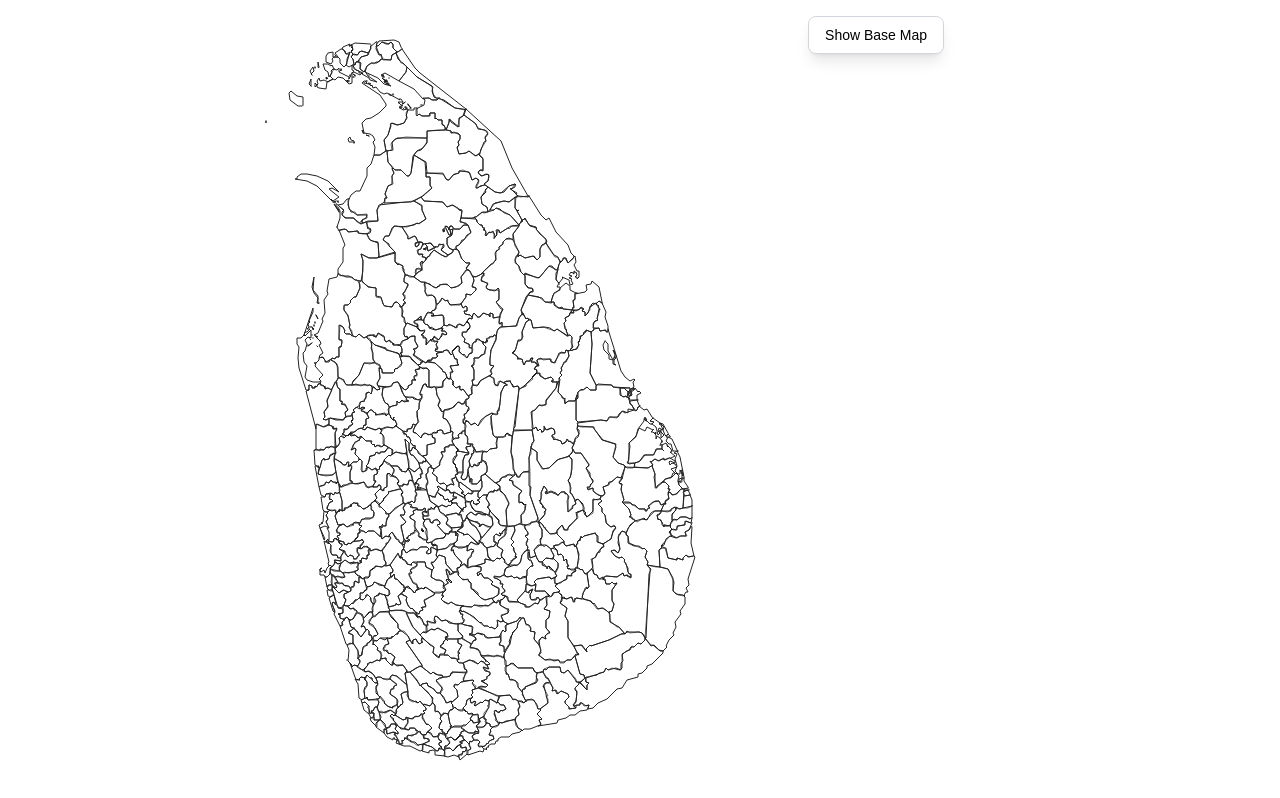
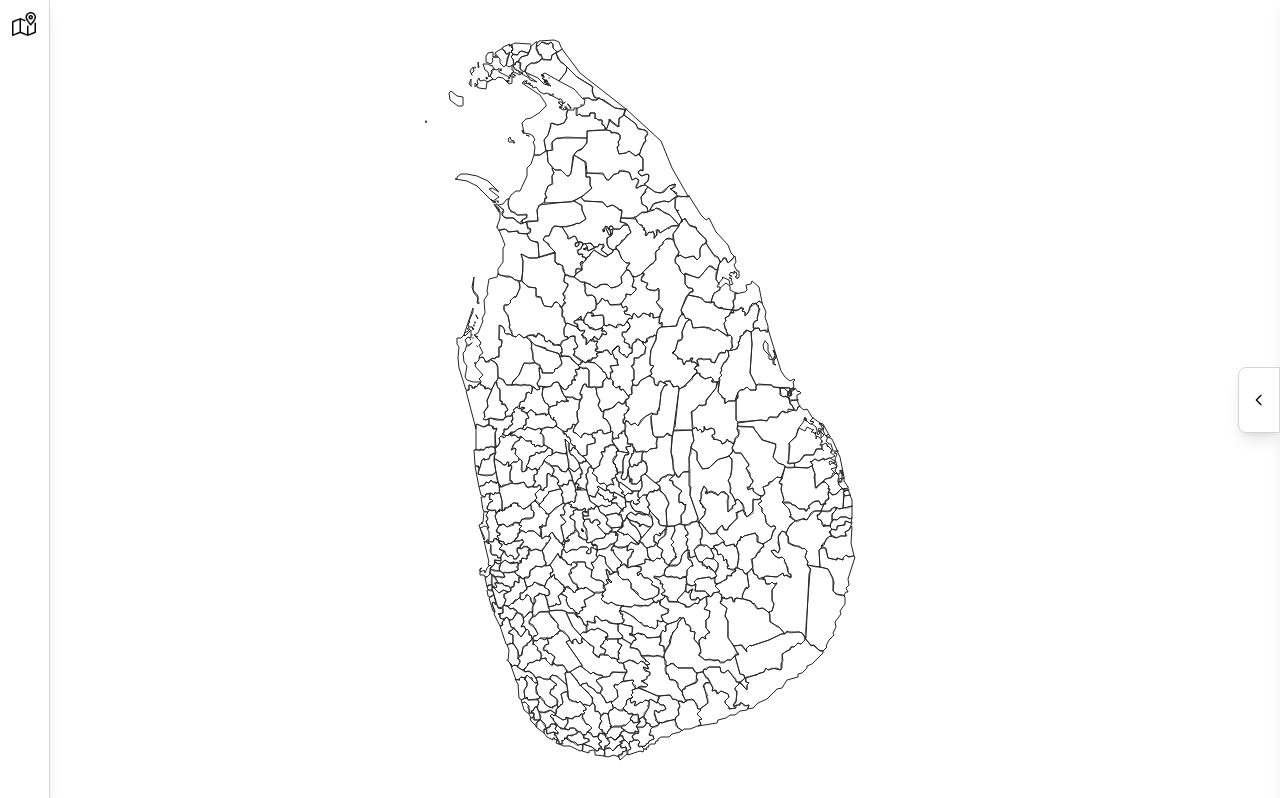
Before and after one commit to Dhammika-Mahendra/slgeogrid, a React (Vite) app: page / in a window 1280 px wide. Built offline with nearby package versions, Linux system fonts and the light colour scheme.

Commit message:
Basic layout and setup is done

```diff
--- a/src/App.jsx
+++ b/src/App.jsx
@@ -1,13 +1,34 @@
 import { useState } from 'react'
 import './index.css'
 import Map from './components/UI/map'
+import Drawer from './components/UI/Drawer/Drawer'
+import { MapProvider } from './components/context/MapContext'
+import Options from './components/UI/Options/Options'
 
 function App() {
+  const [isDrawerOpen, setIsDrawerOpen] = useState(false)
+
+  const toggleDrawer = () => {
+    setIsDrawerOpen(!isDrawerOpen)
+  }
 
   return (
-    <>
-      <Map/>
-    </>
+    <MapProvider>
+      <div className="relative">
+
+        {/* Main Content */}
+        <div className="w-full">
+          <Map/>
+        </div>
+
+        {/* Left Side Floating Element */}
+        <Options />
+
+        {/* Drawer */}
+        <Drawer isDrawerOpen={isDrawerOpen} toggleDrawer={toggleDrawer} />
+
+      </div>
+    </MapProvider>
   )
 }
 
--- /dev/null
+++ b/src/components/UI/Drawer/Drawer.jsx
@@ -0,0 +1,45 @@
+import React from 'react'
+
+export default function Drawer({ isDrawerOpen, toggleDrawer }) {
+  return (
+    <div>
+    <div
+        className={`fixed top-0 right-0 h-full bg-white border-l border-gray-300 shadow-lg transition-transform duration-300 ease-in-out z-[1001] ${
+          isDrawerOpen ? 'translate-x-0' : 'translate-x-full'
+        }`}
+        style={{ width: '600px' }}
+      >
+
+
+        {/* Drawer Content */}
+        <div className="p-4 h-full">
+          <h5>Drawer</h5>
+        </div>
+
+
+    </div>
+
+
+
+
+      {/* Drawer Toggle Button */}
+      <button
+        onClick={toggleDrawer}
+        className={`fixed top-1/2 -translate-y-1/2 bg-white hover:bg-gray-50 border border-gray-300 shadow-lg px-3 py-6 z-[1002] transition-all duration-300 ease-in-out ${
+          isDrawerOpen ? 'right-[600px]' : 'right-0'
+        } rounded-l-lg`}
+      >
+        <div className="flex flex-col items-center">
+          <svg
+            className={`w-4 h-4 transition-transform duration-300 ${isDrawerOpen ? '' : 'rotate-180'}`}
+            fill="none"
+            stroke="currentColor"
+            viewBox="0 0 24 24"
+          >
+            <path strokeLinecap="round" strokeLinejoin="round" strokeWidth={2} d="M9 5l7 7-7 7" />
+          </svg>
+        </div>
+      </button>
+    </div>
+  )
+}
--- a/src/components/UI/Map.jsx
+++ b/src/components/UI/Map.jsx
@@ -1,14 +1,15 @@
-import React, { useEffect, useRef, useState } from 'react'
+import React, { useEffect, useRef } from 'react'
 import L from 'leaflet'
 import * as topojson from 'topojson-client'
 import 'leaflet/dist/leaflet.css'
 import topoData from '../maps/SL-l3.json'
+import { useMap } from '../context/MapContext'
 
 export default function Map() {
   const mapRef = useRef(null)
   const mapInstanceRef = useRef(null)
   const tileLayerRef = useRef(null)
-  const [showTileLayer, setShowTileLayer] = useState(false)
+  const { showTileLayer} = useMap()
 
   useEffect(() => {
     // Initialize the map only once
@@ -64,6 +65,7 @@ export default function Map() {
               layer.setStyle({
                 weight: 2,
                 color: '#666',
+                fillColor: '#f0f0f0',
                 dashArray: '',
                 fillOpacity: 0.7,
               })
@@ -73,6 +75,7 @@ export default function Map() {
               const layer = e.target
               layer.setStyle({
                 weight: 1,
+                fillColor: '#ffffff',
                 color: '#222222',
                 fillOpacity: 0.3,
               })
@@ -87,22 +90,21 @@ export default function Map() {
     }
   }, [])
 
-
-  // Toggle tile layer
-  const toggleTileLayer = () => {
+  // Effect to handle tile layer toggling
+  useEffect(() => {
     if (!mapInstanceRef.current || !tileLayerRef.current) return
 
     if (showTileLayer) {
+      tileLayerRef.current.addTo(mapInstanceRef.current)
+    } else {
       mapInstanceRef.current.removeLayer(tileLayerRef.current)
-    } else {
-      tileLayerRef.current.addTo(mapInstanceRef.current)
     }
-    setShowTileLayer(!showTileLayer)
-  }
+  }, [showTileLayer])
+
 
   return (
     <div
-      className={`relative h-screen transition-all duration-300 w-[calc(100vw-320px)]`}
+      className={`relative h-screen transition-all duration-300`}
     >
       {/* Map Container */}
       <div
@@ -110,13 +112,6 @@ export default function Map() {
         className="absolute inset-0 w-full h-full"
       />
 
-      {/* Floating Toggle Button */}
-      <button
-        onClick={toggleTileLayer}
-        className="absolute top-4 right-4 z-[1000] bg-white hover:bg-gray-50 border border-gray-300 rounded-lg px-4 py-2 shadow-lg font-medium text-sm transition-colors"
-      >
-        {showTileLayer ? 'Hide Base Map' : 'Show Base Map'}
-      </button>
     </div>
   )
 }
--- /dev/null
+++ b/src/components/UI/Options/Optionbutton.jsx
@@ -0,0 +1,32 @@
+import React from 'react'
+
+export default function Optionbutton({
+  imageSrc,
+  altText = "Button",
+  isActive = false,
+  onClick,
+  tooltip,
+  className = ""
+}) {
+return (
+    <button
+        className={`w-10 h-10 m-1 border-none cursor-pointer transition-colors rounded ${
+            isActive
+                ? 'bg-grey-100 border border-grey-300'
+                : 'bg-white hover:bg-gray-50'
+        } ${className}`}
+        style={{
+            backgroundImage: `url(${imageSrc})`,
+            backgroundSize: '60%',
+            backgroundPosition: 'center',
+            backgroundRepeat: 'no-repeat'
+        }}
+        onClick={onClick}
+        title={tooltip}
+        aria-label={altText}
+    >
+        {/* Optional: Add screen reader text */}
+        <span className="sr-only">{altText}</span>
+    </button>
+)
+}
--- /dev/null
+++ b/src/components/UI/Options/Options.jsx
@@ -0,0 +1,25 @@
+import React from 'react'
+import mapIcon from '../../../assets/icons/map.png'
+import { useMap } from '../../context/MapContext'
+import Drawerbutton from './Optionbutton'
+
+export default function Options() {
+  const { showTileLayer, toggleTileLayer } = useMap()
+
+  return (
+    <div
+    className="fixed top-0 left-0 h-screen bg-white border-r border-gray-300 shadow-lg z-[1001]"
+    style={{ width: '50px' }}
+    >
+    {/* Content for the left floating element can be added here */}
+    <Drawerbutton
+      imageSrc={mapIcon}
+      altText="Toggle Base Map"
+      isActive={showTileLayer}
+      onClick={toggleTileLayer}
+      tooltip={showTileLayer ? 'Hide Base Map' : 'Show Base Map'}
+      className="w-7 h-7"
+    />
+    </div>
+  )
+}
--- /dev/null
+++ b/src/components/context/MapContext.jsx
@@ -0,0 +1,34 @@
+import React, { createContext, useContext, useState } from 'react'
+
+// Create the context
+const MapContext = createContext()
+
+// Create a custom hook to use the context
+export const useMap = () => {
+  const context = useContext(MapContext)
+  if (!context) {
+    throw new Error('useMap must be used within a MapProvider')
+  }
+  return context
+}
+
+// Create the provider component
+export const MapProvider = ({ children }) => {
+  const [showTileLayer, setShowTileLayer] = useState(false)
+
+  const toggleTileLayer = () => {
+    setShowTileLayer(prev => !prev)
+  }
+
+  const value = {
+    showTileLayer,
+    setShowTileLayer,
+    toggleTileLayer
+  }
+
+  return (
+    <MapContext.Provider value={value}>
+      {children}
+    </MapContext.Provider>
+  )
+}
```
Also changed, not shown: src/assets/icons/map.png (added).
